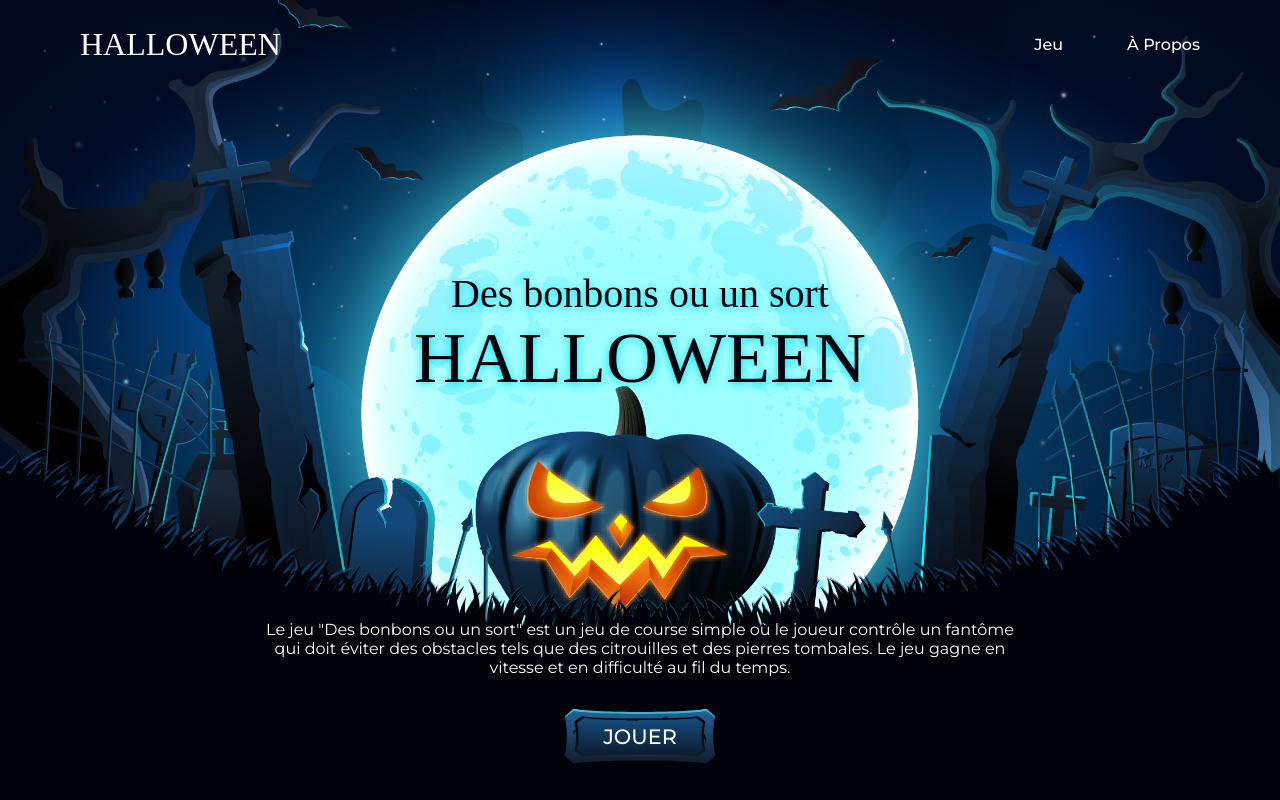
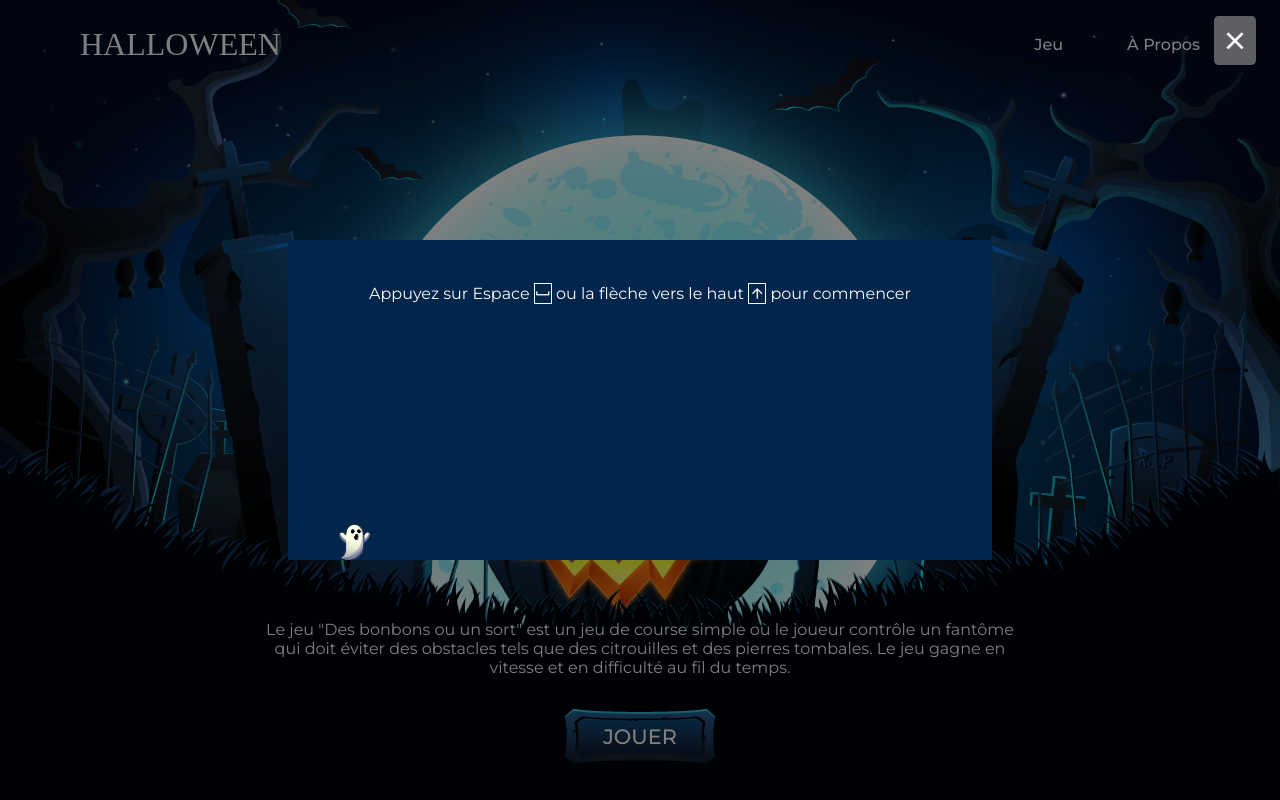
Before and after one commit to KingYano/halloween_game, a Vue app in the folder halloween-website-game/: page / in a window 1280 px wide. Both pictures are taken after a click on the link "Jeu". Built offline with nearby package versions, Linux system fonts and the light colour scheme; a web font is replaced by a local one.

Commit message:
Finalisation du style de la modal de jeu

```diff
--- a/halloween-website-game/src/App.vue
+++ b/halloween-website-game/src/App.vue
@@ -1,13 +1,30 @@
 <template>
-  <HeaderNavigation></HeaderNavigation>
+  <HeaderNavigation @gameClicked="toggleGameModal"></HeaderNavigation>
   <HomeSection></HomeSection>
+  <GameModal v-if="showGameModal" @close="handleModalClose"></GameModal>
 </template>
 
 <script setup>
-import HeaderNavigation from './components/HeaderNavigation.vue'
-import HomeSection from './components/HomeSection.vue'
+import HeaderNavigation from './components/HeaderNavigation.vue';
+import HomeSection from './components/HomeSection.vue';
+import GameModal from './components/GameModal.vue';
+import { ref } from 'vue';
 
+const showGameModal = ref(false);
 
+const toggleGameModal = () => {
+  showGameModal.value = !showGameModal.value;
+  if (showGameModal.value) {
+    document.body.style.overflowY = 'hidden';
+  } else {
+    document.body.style.overflowY = 'auto';
+  }
+};
+
+const handleModalClose = () => {
+  showGameModal.value = false;
+  document.body.style.overflowY = 'auto';
+};
 </script>
 
 <style lang="scss">
--- a/halloween-website-game/src/components/GameModal.vue
+++ b/halloween-website-game/src/components/GameModal.vue
@@ -1,5 +1,5 @@
 <template>
-  <div class="modal__game">
+  <div class="modal__game XD">
     <div class="modal__close" v-on:click="closeModal">
         <i class="ri-close-line"></i>
     </div>
@@ -14,7 +14,7 @@ import { defineEmits  } from 'vue';
 const emits = defineEmits(['close']);
 
 const closeModal = () => {
-    emits('close'); // Émettre l'événement
+    emits('close');
 };
 </script>
 
@@ -24,7 +24,7 @@ const closeModal = () => {
     position: absolute;
     top: 0;
     width: 100%;
-    height: 100%;
+    height: 100vh;
     background: rgba( 0, 0, 0, .5);
     display: flex;
     justify-content: center;
--- a/halloween-website-game/src/components/GameSection.vue
+++ b/halloween-website-game/src/components/GameSection.vue
@@ -8,6 +8,7 @@
         <div class="game-over">
             <button class="game-over__button" id="restartButton" @click="restartGame" v-if="isGameOver">Relancer</button>
             <h2 class="game-over__title" id="gameOverMessage" v-if="isGameOver">GAME OVER</h2>
+            <div v-if="isGameOver" id="scoreDisplay">score : {{ score }}</div>
         </div>
         <div id="cube" :style="{ bottom: cubeBottom + 'px' }"></div>
         <div id="obstacles">
@@ -177,7 +178,7 @@ watch(isGameOver, (newVal) => {
 <style lang="scss">
 .game-container {
     position: relative;
-    width: 60%;
+    width: 55%;
     height:40%;
     background: #02254b;
     overflow: hidden;
@@ -254,8 +255,9 @@ watch(isGameOver, (newVal) => {
 
 .start-text {
     text-align: center;
-    padding-top: 25px;
-    font-size: 1.5rem;
+    padding: 25px;
+    font-size: 1rem;
+    line-height: 1.5;
     animation-duration: 1.5s;
     animation-name: clignoter;
     animation-iteration-count: infinite;
--- a/halloween-website-game/src/components/HeaderNavigation.vue
+++ b/halloween-website-game/src/components/HeaderNavigation.vue
@@ -8,7 +8,7 @@
         <div class="nav__menu" :class="isOpen === true ? 'show-menu' : ''" id="nav-menu">
             <ul class="nav__list">
                 <li v-for="link in navLinks" :key="link.text" class="nav__item">
-                    <a href="#" v-on:click="closeNav" class="nav__link">{{ link.text }}</a>
+                    <a v-on:click="onGameLinkClicked(link.text)" class="nav__link">{{ link.text }}</a>
                 </li>
             </ul>
 
@@ -25,26 +25,39 @@
 </template>
 
 <script setup>
+import { ref, watch, defineEmits } from 'vue';
 
-import { ref } from 'vue';
-
-// Menu Navigation
 const isOpen = ref(false);
-
-// List Navigation
+const showModal = ref(false);
 const navLinks = [
-    {text: 'Jeu'},
-    {text: 'À Propos'},
-]
+    { text: 'Jeu' },
+    { text: 'À Propos' }
+];
+const emits = defineEmits(['gameClicked']);
 
 const toggleNav = () => {
-    isOpen.value =!isOpen.value;
-}
+  isOpen.value = !isOpen.value;
+};
 
 const closeNav = () => {
-    isOpen.value = false;
+  isOpen.value = false;
 };
 
+const onGameLinkClicked = (linkText) => {
+    if (linkText === 'Jeu') {
+        showModal.value = true;
+        emits('gameClicked');
+        closeNav();
+    }
+};
+
+watch(showModal, (newValue) => {
+    if (newValue) {
+        document.body.style.overflowY = 'hidden';
+    } else {
+        document.body.style.overflowY = 'auto';
+    }
+});
 </script>
 
 <style lang="scss">
@@ -87,6 +100,7 @@ const closeNav = () => {
             color: var(--white-color);
             font-weight: var(--font-medium);
             transition: text-shadow .3s;
+            cursor: pointer;
 
             &:hover {
                 text-shadow: 0 2px 8px var(--first-color);
--- a/halloween-website-game/src/components/HomeSection.vue
+++ b/halloween-website-game/src/components/HomeSection.vue
@@ -32,20 +32,31 @@
 </template>
 
 <script setup>
-import GameModal from './GameModal.vue'
-
-// import { gsap } from 'gsap';
-import { ref, onMounted } from 'vue';
+import GameModal from './GameModal.vue';
+import { ref, watch, onMounted } from 'vue';
 
 const showModal = ref(false);
 
+const scrollToTop = () => {
+    window.scrollTo(0, 0);
+};
+
 function handlePlayClick() {
     showModal.value = true;
+    scrollToTop();
 }
 
 const handleModalClose = () => {
     showModal.value = false;
 };
+
+watch(showModal, (newValue) => {
+    if (newValue) {
+        document.body.style.overflowY = 'hidden';
+    } else {
+        document.body.style.overflowY = 'auto';
+    }
+});
 
 onMounted(() => {
 //   gsap.from('.home__shadow', 1.5, {opacity: 0, y: -300, delay: .2});
@@ -167,14 +178,6 @@ onMounted(() => {
             filter: drop-shadow(0 4px 15px hsla(185, 100%, 48%, .6));
         }
     }
-}
-
-.game {
-    padding-block: 150px;
-    background: red;
-    display: flex;
-    justify-content: center;
-    align-items: center;
 }
 
 // Small Screen
```
